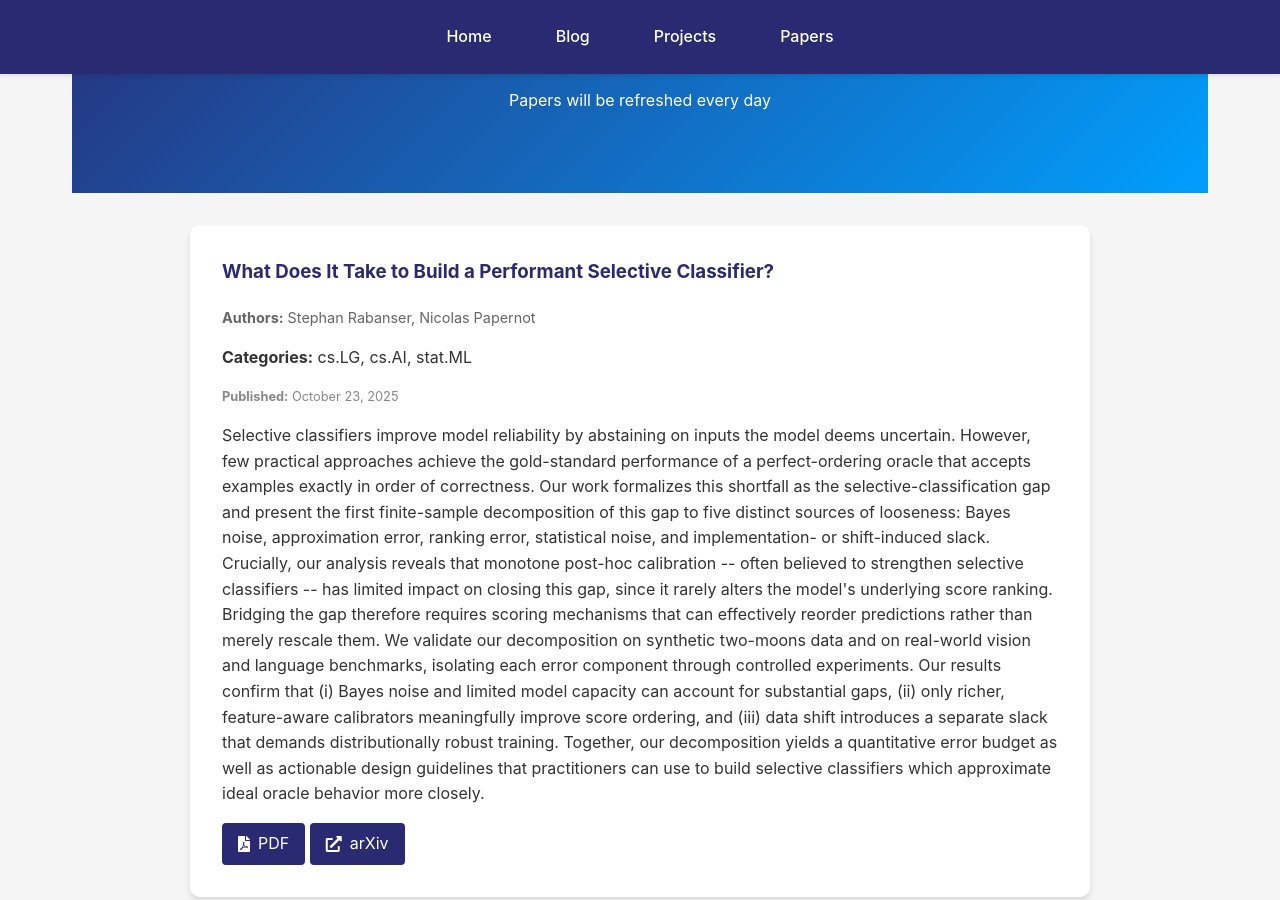
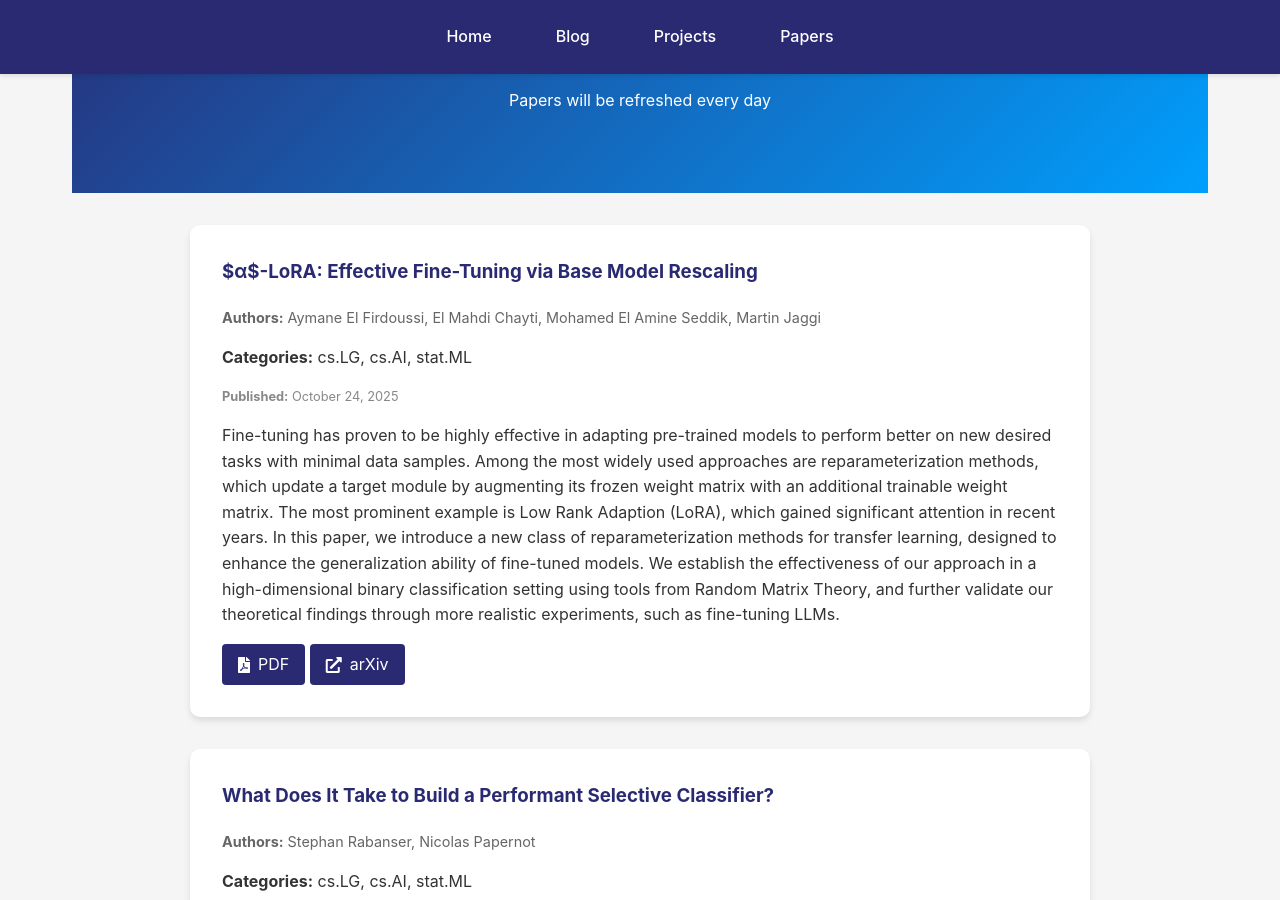
Before and after one commit to kyZhan2002/mypage, a Jekyll site: the page built from papers/index.html, in a window 1280 px wide and 900 px high, scrolled down 304 px. Built offline with Jekyll 4.4.1, drawn with Linux system fonts in a browser that asks for light colours; some of the changed text lies outside the part shown.

Commit message:
Update arXiv papers

```diff
--- a/_data/arxiv_cache.json
+++ b/_data/arxiv_cache.json
@@ -1,6 +1,24 @@
 {
-  "timestamp": 1761529057,
+  "timestamp": 1761614451,
   "papers": [
+    {
+      "title": "$\u03b1$-LoRA: Effective Fine-Tuning via Base Model Rescaling",
+      "authors": [
+        "Aymane El Firdoussi",
+        "El Mahdi Chayti",
+        "Mohamed El Amine Seddik",
+        "Martin Jaggi"
+      ],
+      "abstract": "Fine-tuning has proven to be highly effective in adapting pre-trained models\nto perform better on new desired tasks with minimal data samples. Among the\nmost widely used approaches are reparameterization methods, which update a\ntarget module by augmenting its frozen weight matrix with an additional\ntrainable weight matrix. The most prominent example is Low Rank Adaption\n(LoRA), which gained significant attention in recent years. In this paper, we\nintroduce a new class of reparameterization methods for transfer learning,\ndesigned to enhance the generalization ability of fine-tuned models. We\nestablish the effectiveness of our approach in a high-dimensional binary\nclassification setting using tools from Random Matrix Theory, and further\nvalidate our theoretical findings through more realistic experiments, such as\nfine-tuning LLMs.",
+      "published": "October 24, 2025",
+      "categories": [
+        "cs.LG",
+        "cs.AI",
+        "stat.ML"
+      ],
+      "pdf_link": "http://arxiv.org/pdf/2510.21345v1",
+      "arxiv_url": "http://arxiv.org/abs/2510.21345v1"
+    },
     {
       "title": "What Does It Take to Build a Performant Selective Classifier?",
       "authors": [
@@ -132,8 +150,8 @@
         "stat.ML",
         "cs.LG"
       ],
-      "pdf_link": "http://arxiv.org/pdf/2510.10866v1",
-      "arxiv_url": "http://arxiv.org/abs/2510.10866v1"
+      "pdf_link": "http://arxiv.org/pdf/2510.10866v2",
+      "arxiv_url": "http://arxiv.org/abs/2510.10866v2"
     },
     {
       "title": "Tight Robustness Certificates and Wasserstein Distributional Attacks for\n  Deep Neural Networks",
@@ -152,23 +170,6 @@
       ],
       "pdf_link": "http://arxiv.org/pdf/2510.10000v1",
       "arxiv_url": "http://arxiv.org/abs/2510.10000v1"
-    },
-    {
-      "title": "Distributionally robust approximation property of neural networks",
-      "authors": [
-        "Mihriban Ceylan",
-        "David J. Pr\u00f6mel"
-      ],
-      "abstract": "The universal approximation property uniformly with respect to weakly compact\nfamilies of measures is established for several classes of neural networks. To\nthat end, we prove that these neural networks are dense in Orlicz spaces,\nthereby extending classical universal approximation theorems even beyond the\ntraditional $L^p$-setting. The covered classes of neural networks include\nwidely used architectures like feedforward neural networks with non-polynomial\nactivation functions, deep narrow networks with ReLU activation functions and\nfunctional input neural networks.",
-      "published": "October 10, 2025",
-      "categories": [
-        "stat.ML",
-        "cs.LG",
-        "math.FA",
-        "math.PR"
-      ],
-      "pdf_link": "http://arxiv.org/pdf/2510.09177v1",
-      "arxiv_url": "http://arxiv.org/abs/2510.09177v1"
     }
   ]
 }
```
